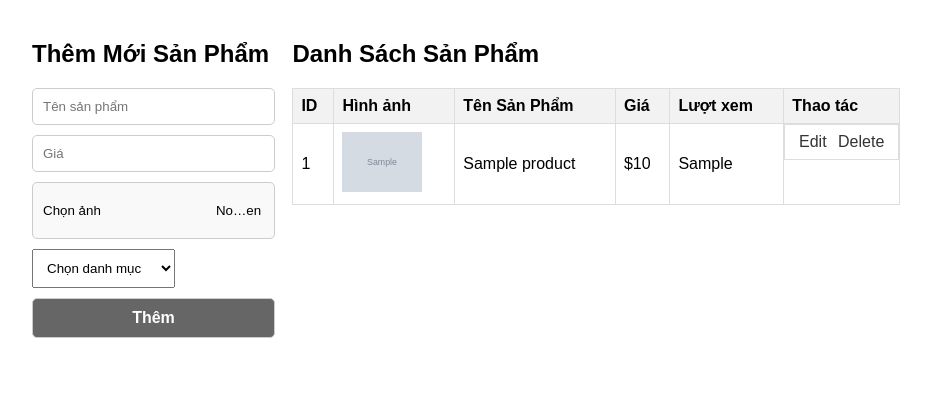
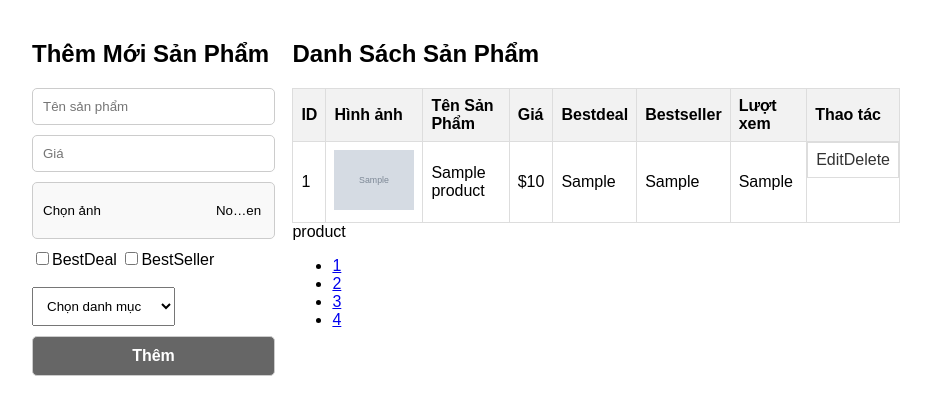
Before and after one commit to pvvu2k2/clovers, a PHP site: page /admin/index.php?page=product in a window 1280 px wide. Shown: the part 138-553 px from the top of the page, without its empty margins (174-1105 px from the left). Run offline with PHP 8.4, Linux system fonts and the light colour scheme; tables that the repository leaves empty or names only in its code hold one stand-in row (values such as "Sample post"); grey boxes marked "Sample" are stand-in pictures.

Commit message:
sửa phần admin thêm vào bestseller và bestdeal và chỉnh sửa phần view search

```diff
--- a/admin/Views/editCate.php
+++ b/admin/Views/editCate.php
@@ -1,7 +1,7 @@
 <h2>Chỉnh sửa Danh Mục</h2>
 <?php
 $cate_detail = $data['cate-detail'];
-var_dump($cate_detail);
+// var_dump($cate_detail);
 ?>
 <form action="index.php?page=category" method="post" enctype="multipart/form-data">
     <input type="text" name="name" value="<?= $cate_detail['name'] ?>" placeholder="Tên sản phẩm">
--- a/admin/Views/editPro.php
+++ b/admin/Views/editPro.php
@@ -4,6 +4,7 @@
         <?php
         $listcate = $data['listcate'];
         $pro_detail = $data['pro_detail'];
+        var_dump($pro_detail);
         foreach ($listcate as $item) {
             extract($item);
             if ($id == $pro_detail['idcate']) {
@@ -17,6 +18,8 @@
     <input type="text" name="name" value="<?= $pro_detail['name'] ?>" placeholder="Tên sản phẩm">
     <input type="text" name="price" value="<?= $pro_detail['price'] ?>" placeholder="Giá">
     <input type="file" name="img">
+    <input type="checkbox" name="bestdeal" value="1" <?= $pro_detail['bestdeal'] ? 'checked' : '' ?>>Bestdeal
+    <input type="checkbox" name="bestseller" value="1" <?= $pro_detail['bestseller'] ? 'checked' : '' ?>>Bestseller<br>
     <img src="../public/uploads/<?= $pro_detail['img'] ?>">
     <input type="hidden" name="image_old" value="<?= $pro_detail['img'] ?>">
     <input type="hidden" name="idpro" value="<?= $pro_detail['id'] ?>">
--- a/admin/Views/products_list.php
+++ b/admin/Views/products_list.php
@@ -6,6 +6,8 @@
                 <input type="text" name="name" placeholder="Tên sản phẩm">
                 <input type="text" name="price" placeholder="Giá">
                 <input type="file" name="img">
+                <input type="checkbox" name="bestdeal">BestDeal
+                <input type="checkbox" name="bestseller">BestSeller<br><br>
                 <select name="idcate" id="idcate" style="padding: 10px; margin-bottom: 10px">
                     <option value="0">Chọn danh mục</option>
                     <?php
@@ -29,6 +31,8 @@
                         <th>Hình ảnh</th>
                         <th>Tên Sản Phẩm</th>
                         <th>Giá</th>
+                        <th>Bestdeal</th>
+                        <th>Bestseller</th>
                         <th>Lượt xem</th>
                         <!-- <th>Lượt bán</th> -->
                         <th>Thao tác</th>
@@ -41,22 +45,43 @@
                     foreach ($products as $item) {
                         extract($item);
                     ?>
-
                         <tr>
                             <td><?= $i++ ?></td>
                             <td><img src="../public/uploads/<?= $img ?>" width="80px"></td>
                             <td><?= $name ?></td>
                             <td>$<?= $price ?></td>
+                            <td><?= $bestdeal ?></td>
+                            <td><?= $bestseller ?></td>
                             <td><?= $view ?></td>
                             <td class="action-icons">
                                 <a href="index.php?page=editPro&edit=<?= $id ?>">Edit</a>
-                            <a href="index.php?page=product&del=<?= $id ?>"
-                                onclick="return confirm('Bạn có chắc sẽ xóa sản phẩm?')">Delete</a>
+                                <a href="index.php?page=product&del=<?= $id ?>" onclick="return confirm('Bạn có chắc sẽ xóa sản phẩm?')">Delete</a>
                             </td>
                         </tr>
                     <?php } ?>
                 </tbody>
             </table>
+
+            <?php
+
+            $page = $_GET['page'];
+            echo $page;
+
+            ?>
+            <ul>
+                <li>
+                    <a href="#">1</a>
+                </li>
+                <li>
+                    <a href="#">2</a>
+                </li>
+                <li>
+                    <a href="#">3</a>
+                </li>
+                <li>
+                    <a href="#">4</a>
+                </li>
+            </ul>
         </div>
     </div>
 </section>
--- a/app/Controllers/AdCategoryController.php
+++ b/app/Controllers/AdCategoryController.php
@@ -4,9 +4,11 @@ class AdCategoryController extends BaseController
 {
     private $data;
     private $categories;
+    private $product;
     function __construct()
     {
         $this->categories = new AdCategoryModel();
+        $this->product = new ProductModel();
     }
     public function cate_get_all()
     {
@@ -31,13 +33,21 @@ class AdCategoryController extends BaseController
     }
     public function delCate()
     {
-        if (isset($_GET['del']) && ($_GET['del'] > 0)) {
+        if (isset($_GET['del']) && ($_GET['del'] > 0) && (is_numeric($_GET['del']))) {
             $del = $_GET['del'];
-            $data = $this->categories->getIdCate($del);
-            $target_file = "../public/uploads/" . $data['img'];
-            unlink($target_file);
-            $this->categories->delCate($del);
-            header("Location: index.php?page=category");
+            $products = $this->product->getAllIdPro("", $del, 0, 0);
+            if (count($products) > 0) {
+                echo '<script>alert("Không thể xóa danh mục vì có sản phẩm liên quan.")</script>';
+            } else {
+                $data = $this->categories->getIdCate($del);
+                $target_file = "../public/uploads/" . $data['image'];
+                if (file_exists($target_file)) {
+                    unlink($target_file);
+                }
+                $this->categories->delCate($del);
+            }
+            echo '<script>window.location.href="index.php?page=category";</script>';
+            exit();
         }
     }
     public function viewEditCate()
@@ -71,7 +81,7 @@ class AdCategoryController extends BaseController
             }
 
             $this->categories->updateCate($data);
-            echo '<script>location.href="index.php?page=category"</script>';
+            echo '<script>location.href="index.php?page=category"</>';
         }
     }
 }
--- a/app/Controllers/AdHomeController.php
+++ b/app/Controllers/AdHomeController.php
@@ -22,9 +22,12 @@ class AdHomeController extends BaseController
         if (isset($_POST['addProduct']) && ($_POST['addProduct'])) {
             $name = $_POST['name'];
             $price = $_POST['price'];
+            $bestdeal = isset($_POST['bestdeal']) ? 1 : 0;
+            $bestseller = isset($_POST['bestseller']) ? 1 : 0;
             $idcate = $_POST['idcate'];
             $img = $_FILES['img']['name'];
 
+            if ($name && $price && $idcate && $img) {
                 $target_file = "../public/uploads/" . basename($img);
                 move_uploaded_file($_FILES['img']['tmp_name'], $target_file);
 
@@ -32,9 +35,14 @@ class AdHomeController extends BaseController
                     'name' => $name,
                     'img' => $img,
                     'price' => $price,
+                    'bestdeal' => $bestdeal,
+                    'bestseller' => $bestseller,
                     'idcate' => $idcate
                 ];
                 $this->productList->insertPro($data);
+            } else {
+                echo "<script>alert('Vui lòng nhập đầy đủ thông tin!')</script>";
+            }
         }
     }
     public function delPro()
@@ -67,6 +75,8 @@ class AdHomeController extends BaseController
             $data['name'] = $_POST['name'];
             $data['price'] = $_POST['price'];
             $data['idcate'] = $_POST['idcate'];
+            $data['bestdeal'] = isset($_POST['bestdeal']) ? 1 : 0;
+            $data['bestseller'] = isset($_POST['bestseller']) ? 1 : 0;
             $data['img_old'] = $_POST['image_old'];
 
             if ($_FILES['img']['name'] != "") {
--- a/app/Models/AdProductModel.php
+++ b/app/Models/AdProductModel.php
@@ -14,7 +14,7 @@ class AdProductModel
     }
     public function getAll()
     {
-        $sql = "SELECT * FROM products ORDER BY id DESC";
+        $sql = "SELECT * FROM products ORDER BY id DESC LIMIT 8";
         return $this->db->getAll($sql);
     }
     public function getIdPro($id)
@@ -24,8 +24,8 @@ class AdProductModel
     }
     public function insertPro($data)
     {
-        $sql = "INSERT INTO products(name, img, price, idcate) VALUES (?,?,?,?)";
-        $params = [$data['name'], $data['img'], $data['price'], $data['idcate']];
+        $sql = "INSERT INTO products(name, img, price, bestdeal, bestseller, idcate) VALUES (?,?,?,?,?,?)";
+        $params = [$data['name'], $data['img'], $data['price'], $data['bestdeal'], $data['bestseller'], $data['idcate']];
         return $this->db->insert($sql, $params);
     }
     public function delPro($id)
@@ -36,12 +36,14 @@ class AdProductModel
     public function updatePro($data)
     {
         $sql = "UPDATE products
-            SET name = :name, img = :img, price = :price, idcate = :idcate
+            SET name = :name, img = :img, price = :price, bestdeal = :bestdeal, bestseller = :bestseller ,idcate = :idcate
             WHERE id = :id";
         $params = [
             ':name' => $data['name'],
             ':img' => $data['img'],
             ':price' => $data['price'],
+            ':bestdeal' => $data['bestdeal'],
+            ':bestseller' => $data['bestseller'],
             ':idcate' => $data['idcate'],
             ':id' => $data['id']
         ];
--- a/public/css/detail.css
+++ b/public/css/detail.css
@@ -1,5 +1,5 @@
 section.detail {
-    background-color: aliceblue;
+    background-color: #fff;
     margin-top: 50px;
 }
 
```
Also changed, not shown: admin/Views/cate_list.php (+13 -10 lines), app/Views/home.php (+13 -2 lines), app/Views/search.php (+19 -19 lines), public/uploads/pro_73.jpg (deleted). Lines whose indentation alone changed are shown as unchanged.
